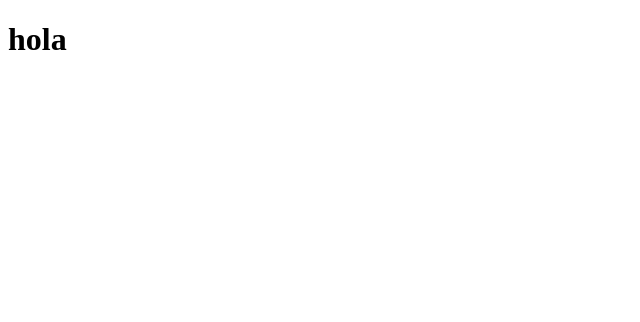
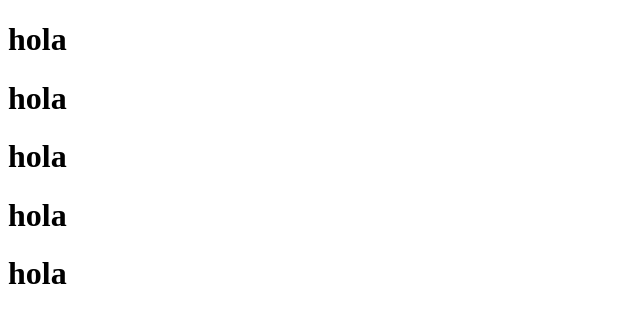
Before and after one commit to CodigoTec/hola, a plain HTML site: page index.html in a window 1280 px wide. Shown: the whole page, without its empty margins (0-640 px from the left). Drawn offline with Linux system fonts and the light colour scheme.

Commit message:
modificando

```diff
--- a/index.html
+++ b/index.html
@@ -8,5 +8,9 @@
 </head>
 <body>
     <h1>hola</h1>
+    <h1>hola</h1>
+    <h1>hola</h1>
+    <h1>hola</h1>
+    <h1>hola</h1>
 </body>
 </html>
```
